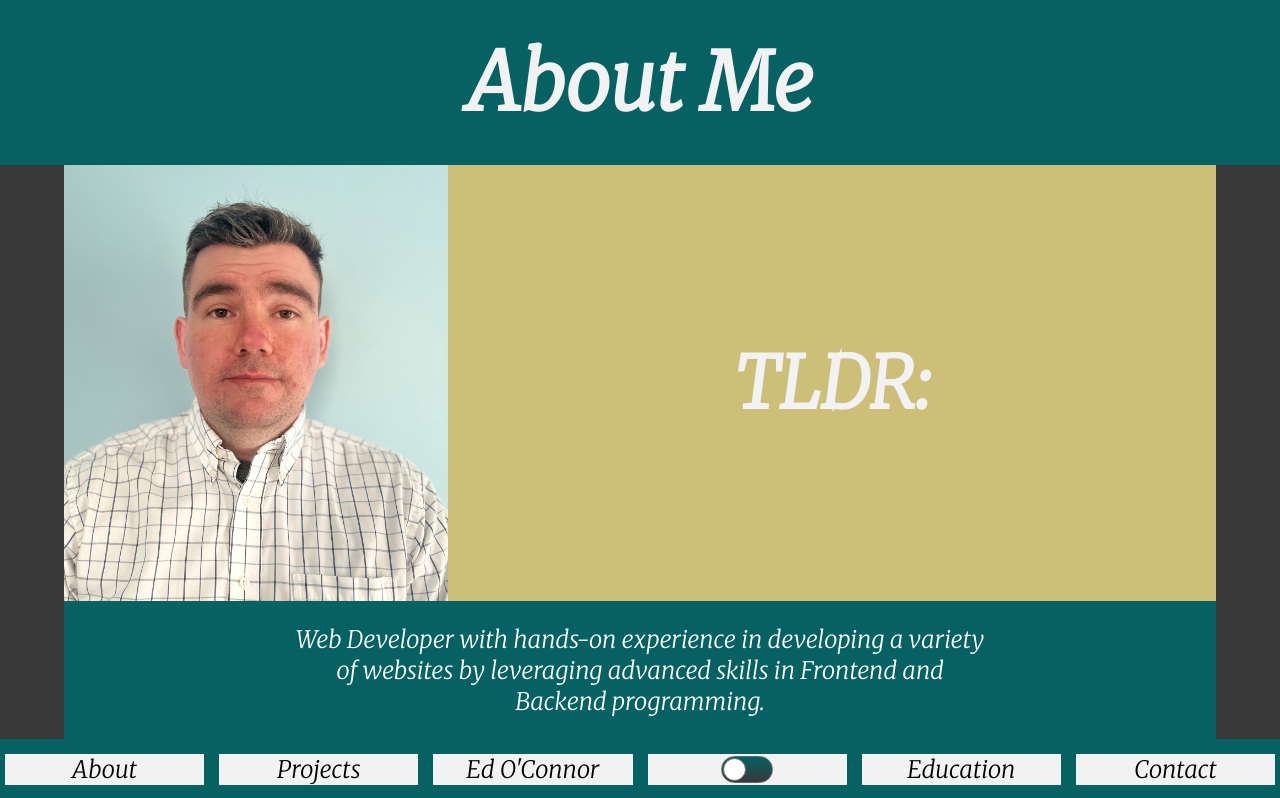
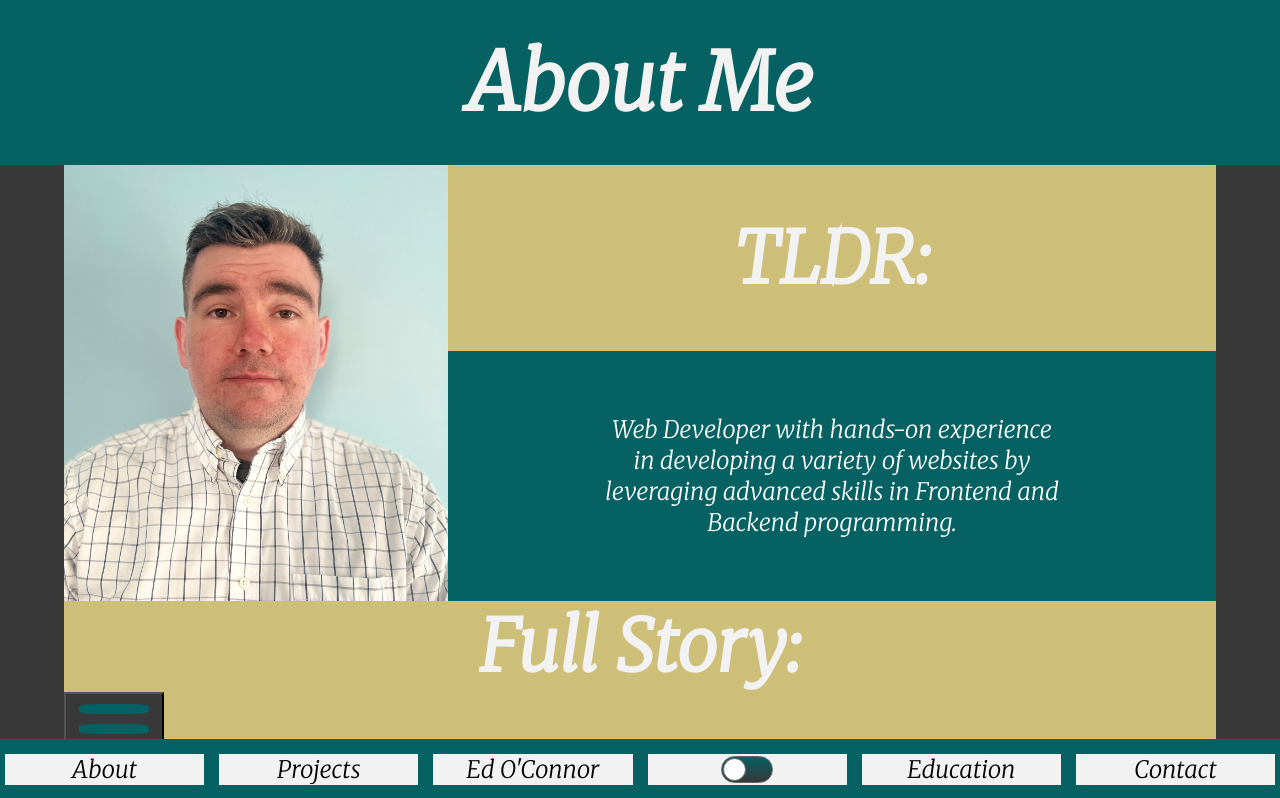
Before and after one commit to ejoc1103/portfolio, a Next.js app: page /about in a window 1280 px wide. Shown: the top 798 px of the page. Built offline with nearby package versions, Linux system fonts and the light colour scheme.

Commit message:
Refactoring some of the code currently about.js

```diff
--- a/pages/_app.js
+++ b/pages/_app.js
@@ -1,4 +1,5 @@
 import { useState } from 'react';
+import Head from 'next/head';
 import { ThemeProvider } from 'styled-components';
 import ProTheme from '../themes/pro-theme';
 import FunTheme from '../themes/fun-theme';
@@ -33,6 +34,9 @@ function MyApp({ Component, pageProps }) {
         },
       }}
     >
+      <Head>
+        <meta name='viewport' content='width=device-width, initial-scale=1.0' />
+      </Head>
       <GlobalStyle />
       <Component {...pageProps} />;
     </ThemeProvider>
--- a/pages/_document.js
+++ b/pages/_document.js
@@ -17,10 +17,6 @@ class MyDocument extends Document {
             href='https://fonts.googleapis.com/css2?family=Merriweather+Sans:ital,wght@1,500;1,800&family=Merriweather:ital,wght@1,300&display=swap'
             rel='stylesheet'
           />
-          <meta
-            name='viewport'
-            content='width=device-width, initial-scale=1.0'
-          />
         </Head>
         <body>
           <Main />
--- a/pages/about.js
+++ b/pages/about.js
@@ -1,6 +1,6 @@
 import { useState } from 'react';
 import styled from 'styled-components';
-import { motion, AnimatePresence } from 'framer-motion';
+import { motion } from 'framer-motion';
 import Image from 'next/image';
 import Navbar from '../components/Navbar';
 import Profile from '../public/Profile.jpg';
@@ -38,6 +38,7 @@ const InfoContainerStyled = styled(motion.div)`
 `;
 const PicContainerStyled = styled(motion.div)`
   background-color: ${({ theme }) => theme.primaryColor};
+  grid-row: span 2;
   @media (max-width: 500px) {
     grid-column: span 2;
     padding: 40px;
@@ -50,22 +51,27 @@ const SubheadStyled = styled.div`
   align-items: center;
   font-size: 3em;
   background-color: ${({ theme }) => theme.thirdColor};
+  @media (max-width: 880px) {
+    grid-row: span 2;
+  }
   @media (max-width: 500px) {
     grid-column: span 2;
   }
 `;
 const InfoStyled = styled.div`
   display: grid;
-  grid-column: span 2;
   align-items: center;
   justify-items: center;
   background-color: ${({ theme }) => theme.primaryColor};
   font-size: 1.5em;
   color: white;
   padding: 2% 20% 2% 20%;
+  @media (max-width: 880px) {
+    grid-column: span 2;
+  }
 `;
 const InfoStyledTwo = styled(motion.div)`
-  display: grid;
+  display: ${({ $heightcheck }) => ($heightcheck ? 'grid' : 'none')};
   align-items: center;
   justify-items: center;
   gap: 25px;
@@ -73,6 +79,7 @@ const InfoStyledTwo = styled(motion.div)`
   font-size: 1.5em;
   color: white;
   padding: 2% 15% 2% 15%;
+  height: ${({ $heightcheck }) => ($heightcheck ? 'auto' : '0px')};
 `;
 const FullStoryStyled = styled(motion.div)`
   display: grid;
@@ -104,17 +111,7 @@ const XStyled = styled(motion.h1)`
 const ParagraphsStyled = styled(motion.p)``;
 export default function About() {
   const [toggleStory, setToggleStory] = useState(false);
-
-  const mainVar = {
-    hidden: { opacity: 0.9 },
-    show: {
-      opacity: 1,
-      transition: {
-        duration: 2,
-        staggerChildren: 2,
-      },
-    },
-  };
+  //Header Motion Variants to slide in the header from the left
   const headerVar = {
     hidden: { x: -2000 },
     show: {
@@ -124,6 +121,7 @@ export default function About() {
       },
     },
   };
+  //Image Motion Variants to fade in the picture
   const imageVar = {
     hidden: { opacity: 0 },
     show: {
@@ -134,8 +132,9 @@ export default function About() {
       },
     },
   };
+  //TLDR Text Motion variants to slide in the text from the top
   const firstInfoVar = {
-    hidden: { y: 2000 },
+    hidden: { y: -2000 },
     show: {
       y: 0,
       transition: {
@@ -143,16 +142,17 @@ export default function About() {
       },
     },
   };
+  //Full Story Div motion variants to slide in the div from the bottom
   const fullStoryVar = {
-    hidden: { x: -2000 },
+    hidden: { y: 2000 },
     show: {
-      x: 0,
+      y: 0,
       transition: {
         duration: 1,
       },
     },
   };
-
+  //Full Inof Text Variants to make the words fade in after they are opened
   const fullInfoVar = {
     hidden: { opacity: 0, height: '0px' },
     show: {
@@ -160,29 +160,12 @@ export default function About() {
       height: 'auto',
       transition: {
         duration: 1,
-        delayChildren: 2,
-        staggerChildren: 2,
-      },
-    },
-  };
-  const pVar = {
-    hidden: { x: -2000 },
-    show: {
-      x: 0,
-      transition: {
-        duration: 0.5,
       },
     },
   };
   console.log(toggleStory);
   return (
-    <AnimatePresence>
-      <ContainerStyled
-        key='c1'
-        variants={mainVar}
-        initial='show'
-        animate='show'
-      >
+    <ContainerStyled key='c1'>
       <HeaderStyled key='h1'>
         <motion.h1
           key='h2'
@@ -248,18 +231,14 @@ export default function About() {
             )}
           </ButtonStyled>
         </SubheadStyled>
-          <AnimatePresence>
+
         <InfoStyledTwo
           key='c10'
+          $heightcheck={toggleStory}
           variants={fullInfoVar}
           animate={toggleStory ? 'show' : 'hidden'}
         >
-              <ParagraphsStyled
-                key='p1'
-                variants={pVar}
-                initial='hidden'
-                animate='show'
-              >
+          <ParagraphsStyled>
             {`Hello Everyone! I'm Ed O’Connor, a meticulous and diligent
           professional with a proven track record of managing daily store
           operations while adhering to set company standards. Throughout my
@@ -268,12 +247,7 @@ export default function About() {
           operational effectiveness.`}
           </ParagraphsStyled>
 
-              <ParagraphsStyled
-                key='p2'
-                variants={pVar}
-                initial='hidden'
-                animate='show'
-              >
+          <ParagraphsStyled>
             {`
           I have a remarkable background in managing,
           planning, and implementing tactical sales/marketing strategies to
@@ -282,12 +256,7 @@ export default function About() {
           `}
           </ParagraphsStyled>
 
-              <ParagraphsStyled
-                key='p3'
-                variants={pVar}
-                initial='hidden'
-                animate='show'
-              >
+          <ParagraphsStyled>
             {`
           My soft skills are second to none. Connect with
           me through my connect page or send me directly at ejoc1103@gmail.com if you want to
@@ -295,10 +264,8 @@ export default function About() {
           I have to offer.`}
           </ParagraphsStyled>
         </InfoStyledTwo>
-          </AnimatePresence>
       </FullStoryStyled>
       <Navbar />
     </ContainerStyled>
-    </AnimatePresence>
   );
 }
```
Lines whose indentation alone changed are shown as unchanged.
